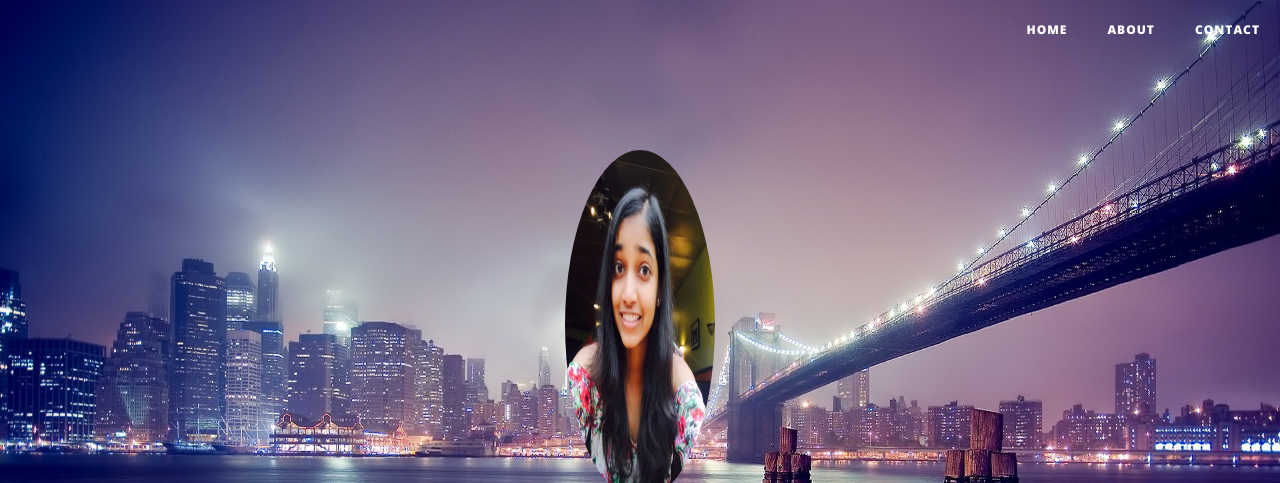
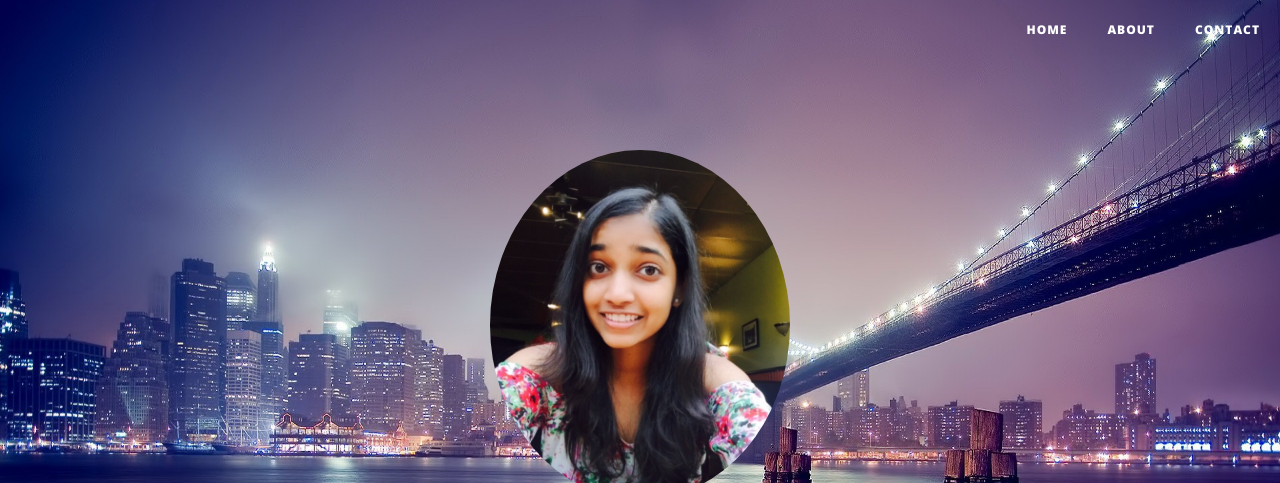
Before and after one commit to dkaruturi/dkaruturi.github.io, a website: page about.html in a window 1280 px wide. Shown: the top 483 px of the page. Drawn offline with nearby package versions, Linux system fonts and the light colour scheme.

Commit message:
testing new about pic

```diff
--- a/about.html
+++ b/about.html
@@ -65,7 +65,7 @@
             <div class="row">
                 <div class="col-lg-8 col-lg-offset-2 col-md-10 col-md-offset-1">
                     <div class="page-heading">
-                      <img src="../img/divya.jpg" class="img-circle" alt="Divya Testing" width="150" height="350">
+                      <img src="../img/divya.jpg" class="img-circle" alt="Divya Testing" width="300" height="350">
                         <h1>About Me</h1>
                         <hr class="small">
                         <span class="subheading">This is what I do.</span>
```
